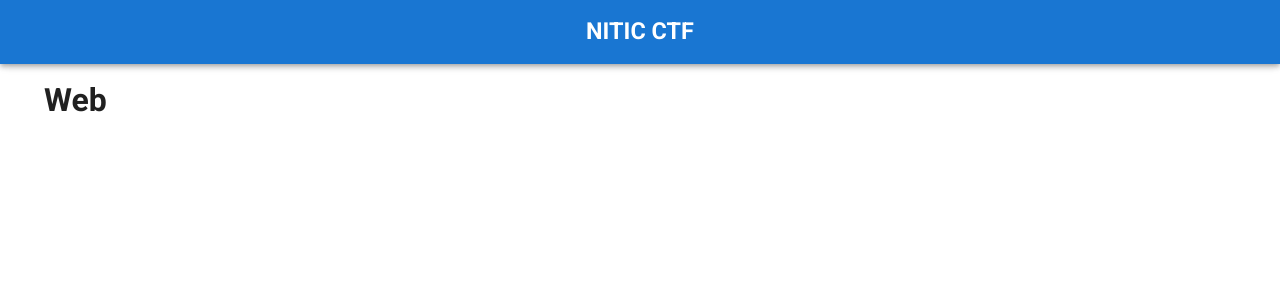
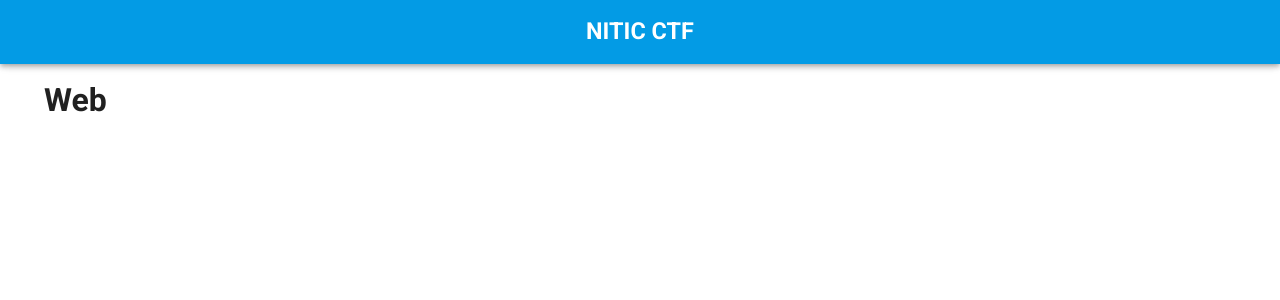
Before and after one commit to lockdef/NITIC-CTF-FRONT, a Vue app: page / in a window 1280 px wide. Shown: the top 300 px of the page. Built offline with nearby package versions, Linux system fonts and the light colour scheme.

Commit message:
ナビゲーションバーの追加

```diff
--- a/src/App.vue
+++ b/src/App.vue
@@ -1,6 +1,6 @@
 <template>
   <v-app>
-    <v-app-bar app color="primary" dark>
+    <v-app-bar app color="light-blue darken-1" dark>
       <v-spacer></v-spacer>
       <v-toolbar-title>
         <h3>NITIC CTF</h3>
```
